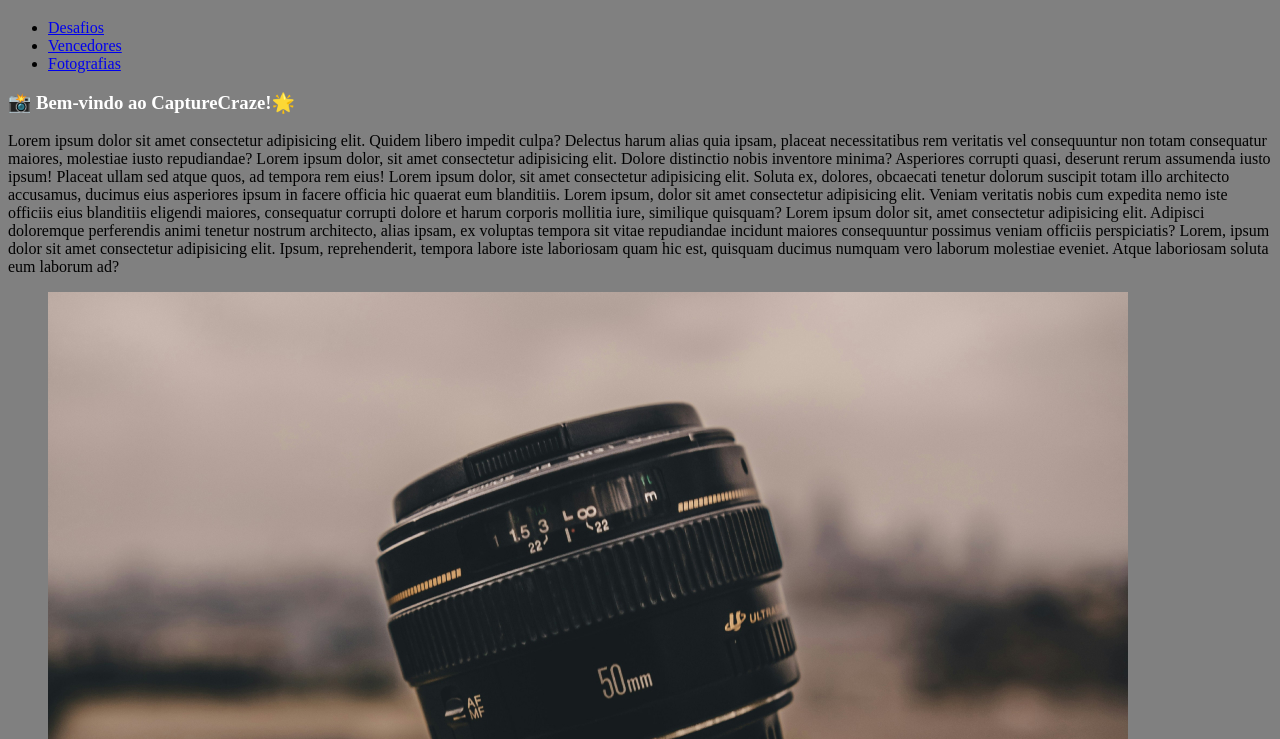
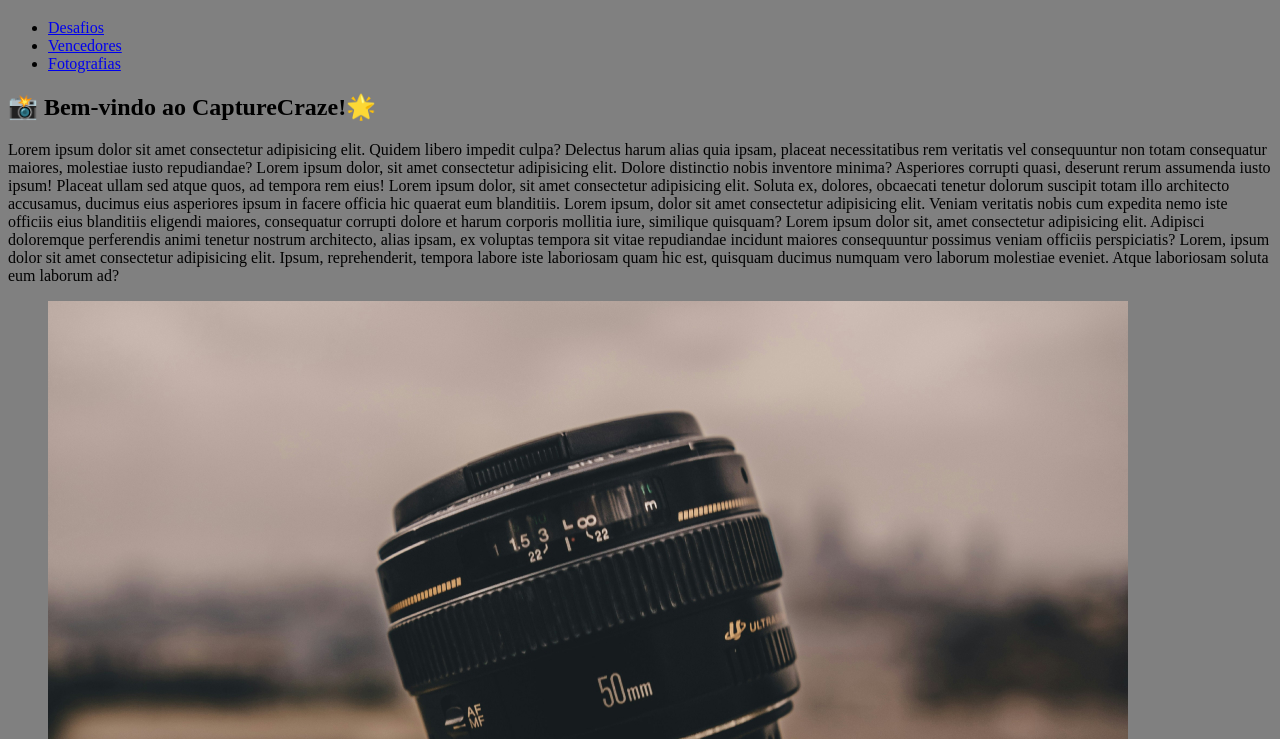
Before and after one commit to Nandsbeltrao/VNW-CaptureCraze, a plain HTML site: page index.html in a window 1280 px wide. Shown: the part 61-800 px from the top of the page. Drawn offline with Linux system fonts and the light colour scheme.

Commit message:
Aplique as atualizações
-index.html: susbtitui um <h1> que possuia para um <h2> e retirei a tag <article> que estava dentro da tag <section>.

```diff
--- a/index.html
+++ b/index.html
@@ -21,10 +21,8 @@
 
     <main>
         <section>
-            <article>
-                <h1>📸 Bem-vindo ao CaptureCraze!🌟</h1>
+                <h2>📸 Bem-vindo ao CaptureCraze!🌟</h2>
                 <p>Lorem ipsum dolor sit amet consectetur adipisicing elit. Quidem libero impedit culpa? Delectus harum alias quia ipsam, placeat necessitatibus rem veritatis vel consequuntur non totam consequatur maiores, molestiae iusto repudiandae? Lorem ipsum dolor, sit amet consectetur adipisicing elit. Dolore distinctio nobis inventore minima? Asperiores corrupti quasi, deserunt rerum assumenda iusto ipsum! Placeat ullam sed atque quos, ad tempora rem eius! Lorem ipsum dolor, sit amet consectetur adipisicing elit. Soluta ex, dolores, obcaecati tenetur dolorum suscipit totam illo architecto accusamus, ducimus eius asperiores ipsum in facere officia hic quaerat eum blanditiis. Lorem ipsum, dolor sit amet consectetur adipisicing elit. Veniam veritatis nobis cum expedita nemo iste officiis eius blanditiis eligendi maiores, consequatur corrupti dolore et harum corporis mollitia iure, similique quisquam? Lorem ipsum dolor sit, amet consectetur adipisicing elit. Adipisci doloremque perferendis animi tenetur nostrum architecto, alias ipsam, ex voluptas tempora sit vitae repudiandae incidunt maiores consequuntur possimus veniam officiis perspiciatis? Lorem, ipsum dolor sit amet consectetur adipisicing elit. Ipsum, reprehenderit, tempora labore iste laboriosam quam hic est, quisquam ducimus numquam vero laborum molestiae eveniet. Atque laboriosam soluta eum laborum ad? </p>
-            </article>
 
             <figure>
                 <img src="./images/img.jpg" alt="uma camera que foi lançada com a mão">
```
